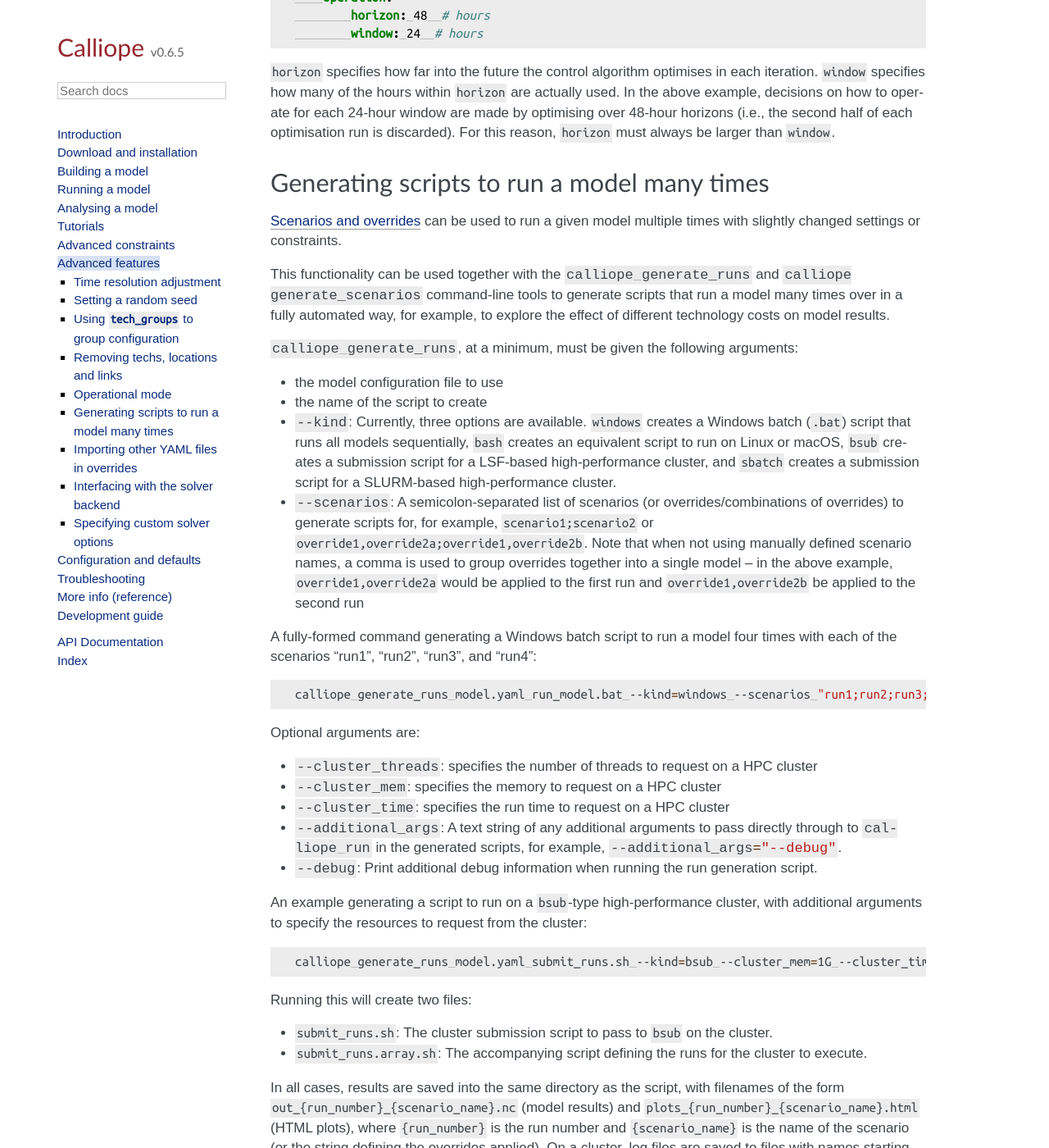
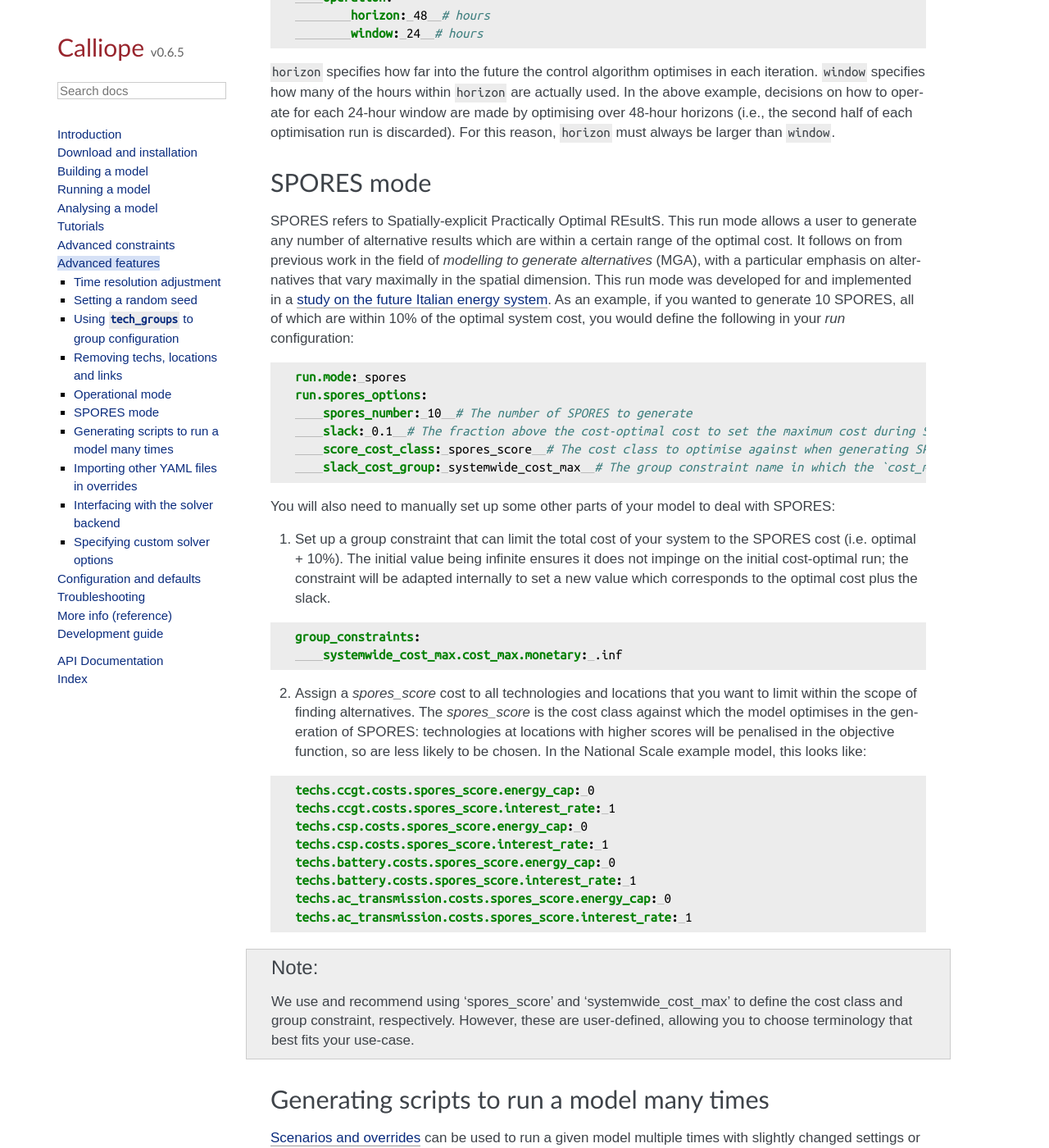
Before and after one commit to calliope-project/calliope, a Sphinx documentation site: the page built from doc/user/advanced_features.rst, in a window 1280 px wide and 1400 px high, scrolled down 4350 px. Shown: the whole window at 82% size. Built offline with Sphinx 7.4.7, drawn with Linux system fonts in a browser that asks for light colours; some web fonts are replaced; pages that are not in the unit, such as notebooks, are missing from menus; a script that is not in the unit is left out.

Commit message:
Add info on SPORES in docs (#334)

```diff
--- a/doc/user/advanced_features.rst
+++ b/doc/user/advanced_features.rst
@@ -164,6 +164,46 @@
 
 ``horizon`` specifies how far into the future the control algorithm optimises in each iteration. ``window`` specifies how many of the hours within ``horizon`` are actually used. In the above example, decisions on how to operate for each 24-hour window are made by optimising over 48-hour horizons (i.e., the second half of each optimisation run is discarded). For this reason, ``horizon`` must always be larger than ``window``.
 
+.. _spores_mode:
+
+SPORES mode
+-----------
+SPORES refers to Spatially-explicit Practically Optimal REsultS. This run mode allows a user to generate any number of alternative results which are within a certain range of the optimal cost. It follows on from previous work in the field of `modelling to generate alternatives` (MGA), with a particular emphasis on alternatives that vary maximally in the spatial dimension. This run mode was developed for and implemented in a `study on the future Italian energy system <https://doi.org/10.1016/j.joule.2020.08.002>`_.
+As an example, if you wanted to generate 10 SPORES, all of which are within 10% of the optimal system cost, you would define the following in your `run` configuration:
+
+.. code-block:: yaml
+
+    run.mode: spores
+    run.spores_options:
+        spores_number: 10  # The number of SPORES to generate
+        slack: 0.1  # The fraction above the cost-optimal cost to set the maximum cost during SPORES
+        score_cost_class: spores_score  # The cost class to optimise against when generating SPORES
+        slack_cost_group: systemwide_cost_max  # The group constraint name in which the `cost_max` constraint is assigned, for use alongside the slack and cost-optimal cost
+
+You will also need to manually set up some other parts of your model to deal with SPORES:
+
+1. Set up a group constraint that can limit the total cost of your system to the SPORES cost (i.e. optimal + 10%). The initial value being infinite ensures it does not impinge on the initial cost-optimal run; the constraint will be adapted internally to set a new value which corresponds to the optimal cost plus the slack.
+
+.. code-block:: yaml
+
+    group_constraints:
+        systemwide_cost_max.cost_max.monetary: .inf
+
+2. Assign a `spores_score` cost to all technologies and locations that you want to limit within the scope of finding alternatives. The `spores_score` is the cost class against which the model optimises in the generation of SPORES: technologies at locations with higher scores will be penalised in the objective function, so are less likely to be chosen. In the National Scale example model, this looks like:
+
+.. code-block:: yaml
+
+    techs.ccgt.costs.spores_score.energy_cap: 0
+    techs.ccgt.costs.spores_score.interest_rate: 1
+    techs.csp.costs.spores_score.energy_cap: 0
+    techs.csp.costs.spores_score.interest_rate: 1
+    techs.battery.costs.spores_score.energy_cap: 0
+    techs.battery.costs.spores_score.interest_rate: 1
+    techs.ac_transmission.costs.spores_score.energy_cap: 0
+    techs.ac_transmission.costs.spores_score.interest_rate: 1
+
+.. note:: We use and recommend using 'spores_score' and 'systemwide_cost_max' to define the cost class and group constraint, respectively. However, these are user-defined, allowing you to choose terminology that best fits your use-case.
+
 .. _generating_scripts:
 
 Generating scripts to run a model many times
--- a/doc/user/building.rst
+++ b/doc/user/building.rst
@@ -309,7 +309,7 @@
         solver: cbc
         mode: plan
 
-the most important parts of the ``run`` section are ``solver`` and  ``mode``. A model can run either in planning mode (``plan``) or operational mode (``operate``). In planning mode, capacities are determined by the model, whereas in operational mode, capacities are fixed and the system is operated with a receding horizon control algorithm.
+the most important parts of the ``run`` section are ``solver`` and  ``mode``. A model can run in planning mode (``plan``), operational mode (``operate``), or SPORES mode (``spores``). In planning mode, capacities are determined by the model, whereas in operational mode, capacities are fixed and the system is operated with a receding horizon control algorithm. In SPORES mode, the model is first run in planning mode, then run `N` number of times to find alternative system configurations with similar monetary cost, but maximally different choice of technology capacity and location.
 
 Possible options for solver include ``glpk``, ``gurobi``, ``cplex``, and ``cbc``. The interface to these solvers is done through the Pyomo library. Any `solver compatible with Pyomo <https://software.sandia.gov/downloads/pub/pyomo/PyomoInstallGuide.html#Solvers>`_ should work with Calliope.
 
@@ -327,7 +327,7 @@
 
 .. seealso::
 
-    :ref:`config_reference_run`, :doc:`troubleshooting`, :ref:`solver_options`, :ref:`documentation on operational mode <operational_mode>`.
+    :ref:`config_reference_run`, :doc:`troubleshooting`, :ref:`solver_options`, :ref:`documentation on operational mode <operational_mode>`, :ref:`documentation on SPORES mode <spores_mode>`.
 
 .. _building_overrides:
 
```
